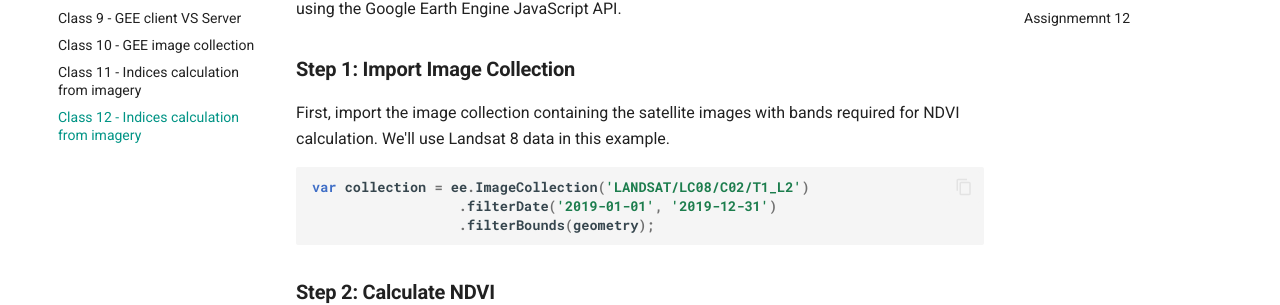
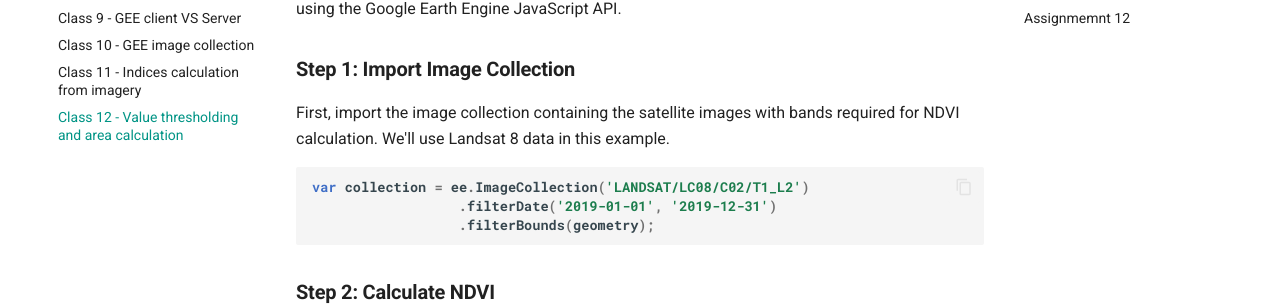
Before and after one commit to ramiz-moktader/geospatial-programming-course, an MkDocs documentation site: the page built from docs/mapThreasholdingclass12.md, in a window 1280 px wide. Shown: the part 336-641 px from the top of the page. Built offline with MkDocs 1.6.1 and Material for MkDocs 9.7.7, drawn with Linux system fonts in a browser that asks for light colours.

Commit message:
updaded class 12 title

```diff
--- a/mkdocs.yml
+++ b/mkdocs.yml
@@ -17,7 +17,7 @@ nav:
      - Class 9 - GEE client VS Server: gee-client-server-side-class9.md
      - Class 10 - GEE image collection: imgcollection-class10.md
      - Class 11 - Indices calculation from imagery: indexCalculationClass11.md
-     - Class 12 - Indices calculation from imagery: mapThreasholdingclass12.md
+     - Class 12 - Value thresholding and area calculation : mapThreasholdingclass12.md
 
 
 site_author: Ramiz moktader
```
